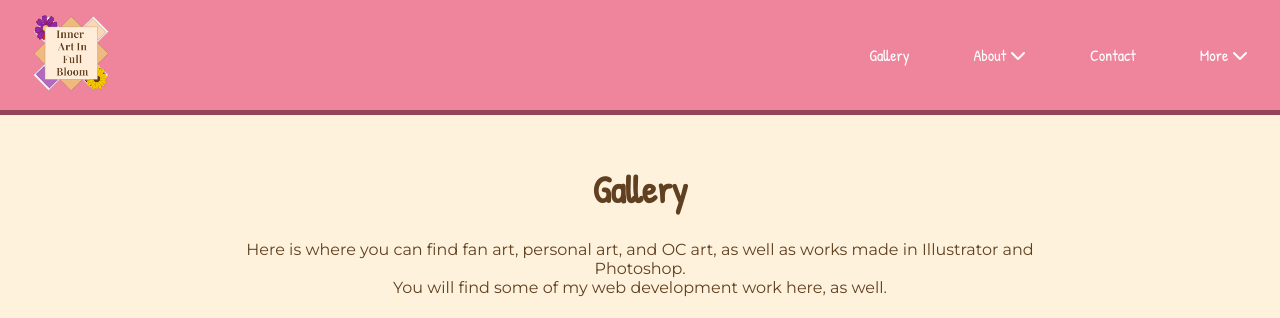
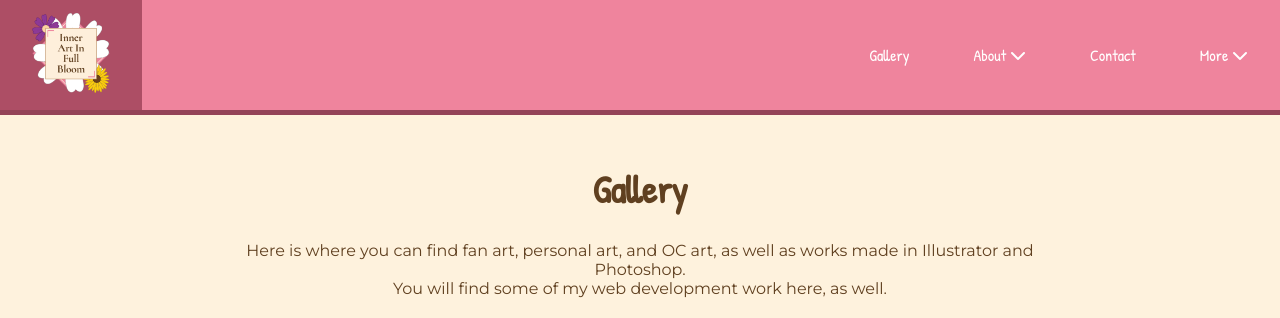
Before and after one commit to nurturedflower/innerartinfullbloom.github.io, a plain HTML site: page work-site/work-portfolio-site/gallery.html in a window 1280 px wide. Shown: the top 318 px of the page. Drawn offline with Linux system fonts and the light colour scheme; a web font is replaced by a local one.

Commit message:
innerartinfullbloom-twenty-nine

```diff
--- a/work-site/work-portfolio-site/gallery.html
+++ b/work-site/work-portfolio-site/gallery.html
@@ -11,7 +11,7 @@
         <div id="navbar">
             <a href="index.html" id="logo">
                 <img
-                    src="images/Inner Art In Full Bloom Logo (Final).png"
+                    src="images/PersonalBrandLogo_IWeilenmann.png"
                     alt="inner art in full bloom logo"
                 >
             </a>
```
Also changed, not shown: work-site/work-portfolio-site/tools-programs-used.html (+1 -1 lines).
